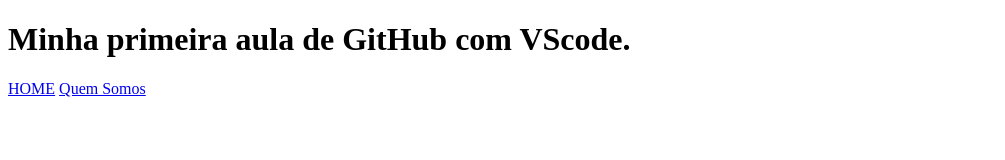
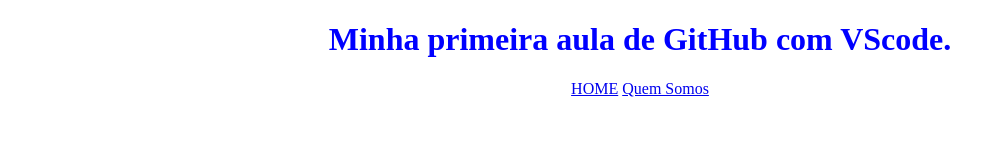
Before and after one commit to KauaHVieira/Aula1, a plain HTML site: page index.html in a window 1280 px wide. Shown: the whole page, without its empty margins (0-1005 px from the left). Drawn offline with Linux system fonts and the light colour scheme.

Commit message:
stylecabecalho

```diff
--- a/index.html
+++ b/index.html
@@ -1,16 +1,17 @@
 <!DOCTYPE html>
-<html lang="en">
+<html lang="pt-BR">
 <head>
     <meta charset="UTF-8">
     <meta name="viewport" content="width=device-width, initial-scale=1.0">
+    <link rel="stylesheet" href="style.css">
     <title>Aula 1</title>
 </head>
 <body>
-<header class="cabecalho">
-<h1 class="cabecalho_titulo">Minha primeira aula de GitHub com VScode.</h1>
-<nav class="cabecalho_menu">
-<a href="#">HOME</a>
-<a href="#">Quem Somos</a>
+   <header class="cabecalho">
+     <h1 class="cabecalho_titulo">Minha primeira aula de GitHub com VScode.</h1>
+      <nav class="cabecalho_menu">
+        <a href="#">HOME</a>
+          <a href="#">Quem Somos</a>
 </nav>
 </header>
 </body>
--- a/style.css
+++ b/style.css
@@ -0,0 +1,8 @@
+.cabecalho{
+width: 100%;
+text-align: center;
+}
+
+.cabecalho_titulo{
+    color: #00f;
+}
```
